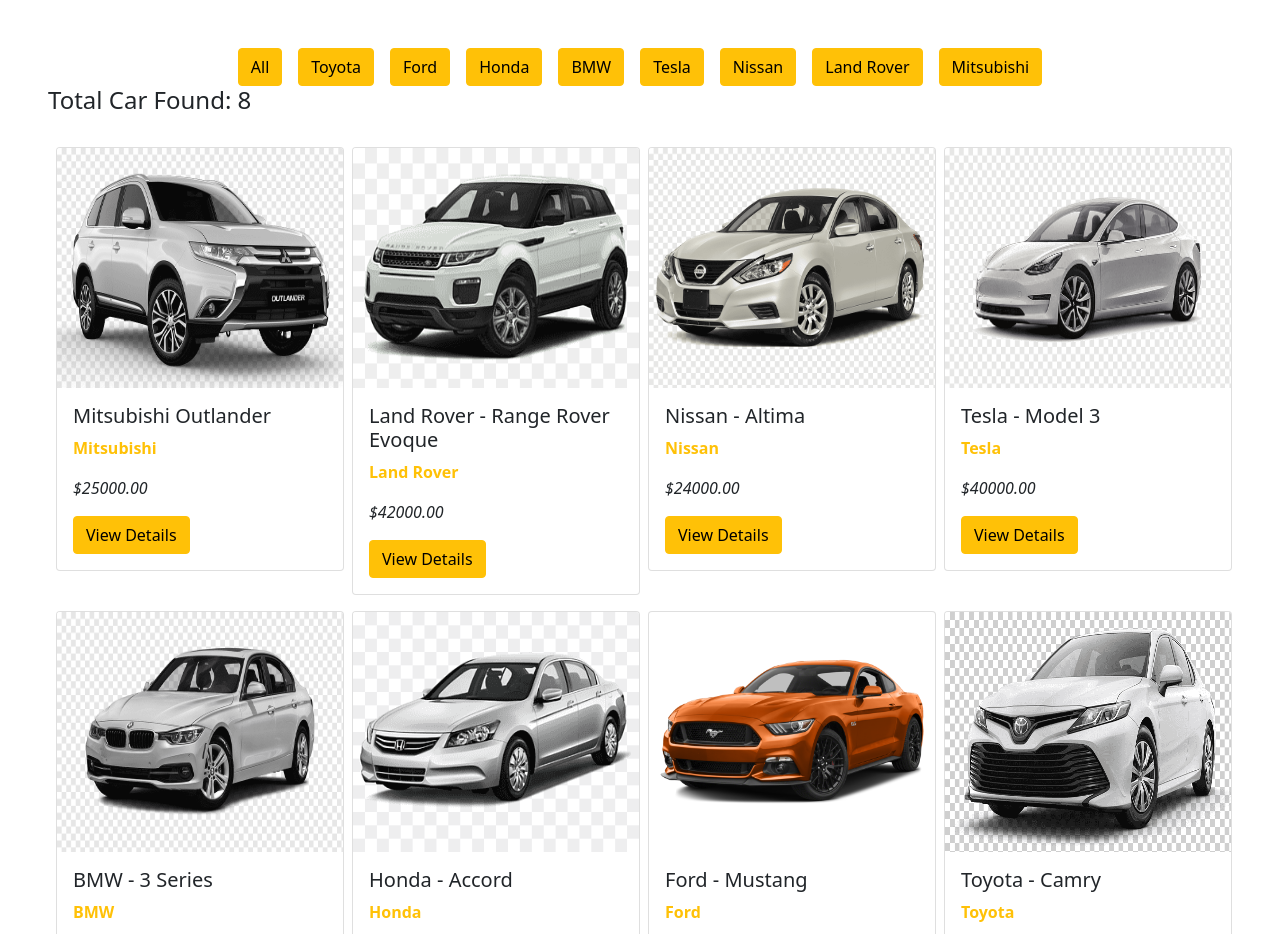
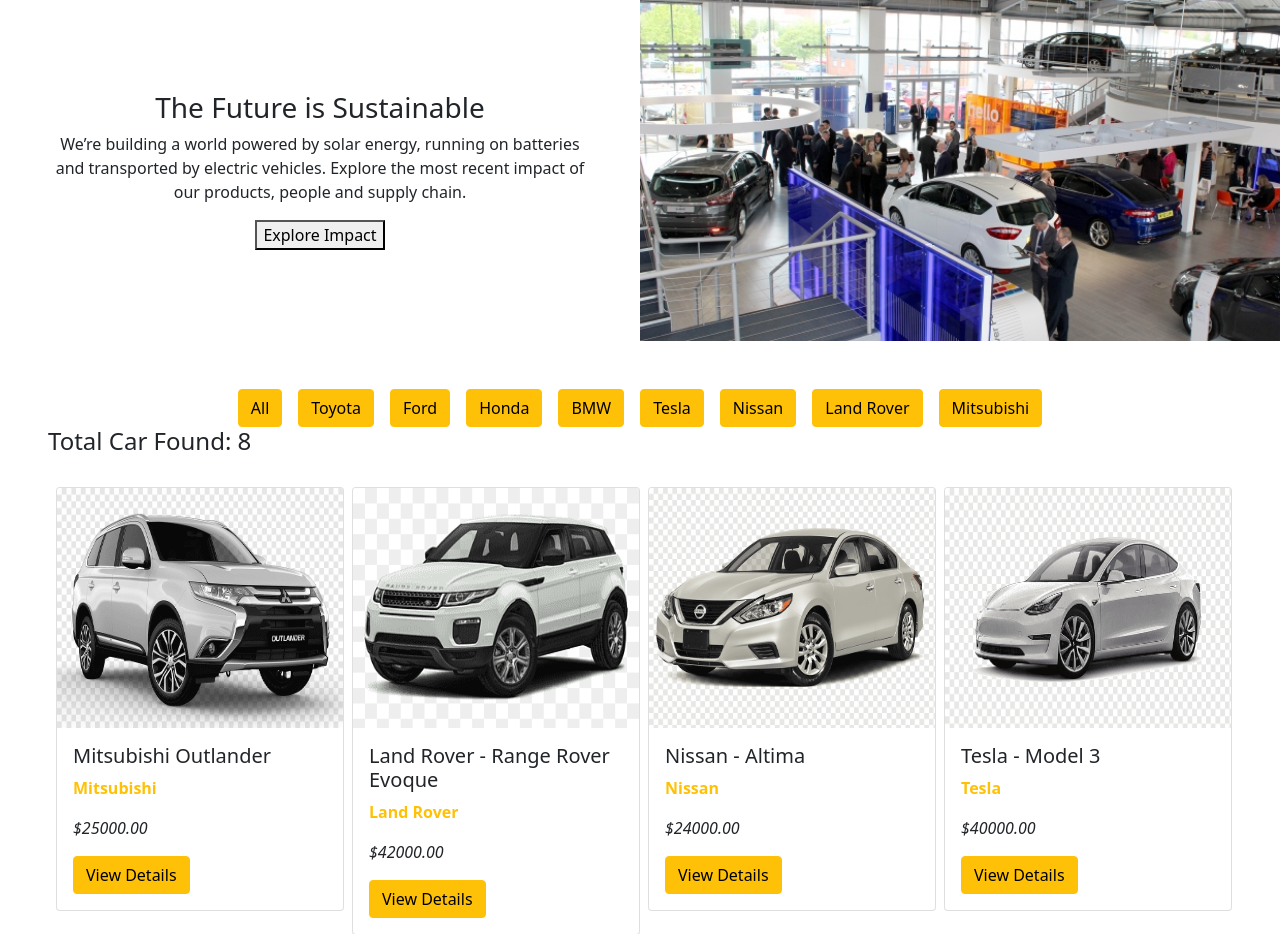
Before and after one commit to ripionck/Auto_Bazaar_Hub, a Django app: page / in a window 1280 px wide. Shown: the part 85-1019 px from the top of the page. Run offline with Django 4.2, Linux system fonts and the light colour scheme; data comes from the database, SQL or seed files in the repository.

Commit message:
added static image and text on home page

```diff
--- a/AutoBazaarHub/settings.py
+++ b/AutoBazaarHub/settings.py
@@ -125,6 +125,8 @@ USE_TZ = True
 # https://docs.djangoproject.com/en/4.2/howto/static-files/
 
 STATIC_URL = 'static/'
+STATICFILES_DIRS = [
+         BASE_DIR/'static']
 
 # Base url to serve media files
 MEDIA_URL = '/media/'
--- a/templates/home.html
+++ b/templates/home.html
@@ -1,8 +1,23 @@
 {% extends "base.html" %}
+{% load static %}
 {% block content %}
   {% if messages %}
     {% for m in messages %}<p class="bg-success p-3 text-white">{{ m }}</p>{% endfor %}
   {% endif %}
+  <div class="d-flex align-items-center">
+    <div class="col-6 text-center p-5">
+      <h3>The Future is Sustainable</h3>
+      <p>
+        We’re building a world powered by solar energy, running on batteries and transported by electric vehicles. Explore the most recent impact of our products, people and supply chain.
+      </p>
+      <button>Explore Impact</button>
+    </div>
+    <div class="col-6">
+      <img src="{% static 'images/showroom.jpg' %}"
+           alt="Showroom Image"
+           style="width: 100%">
+    </div>
+  </div>
   <div class="d-flex flex-wrap gap-3 justify-content-center mt-5">
     <a class="btn btn-small btn-warning"
        href="{% url 'filtered_cars_all' %}">All</a>
```
Also changed, not shown: static/images/showroom.jpg (renamed from static/images/Ford_showroom_Evans_Halshaw_620.jpg).
